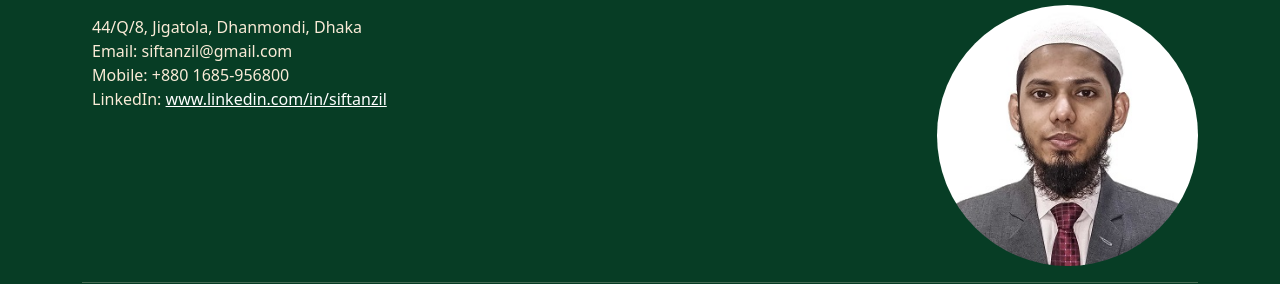
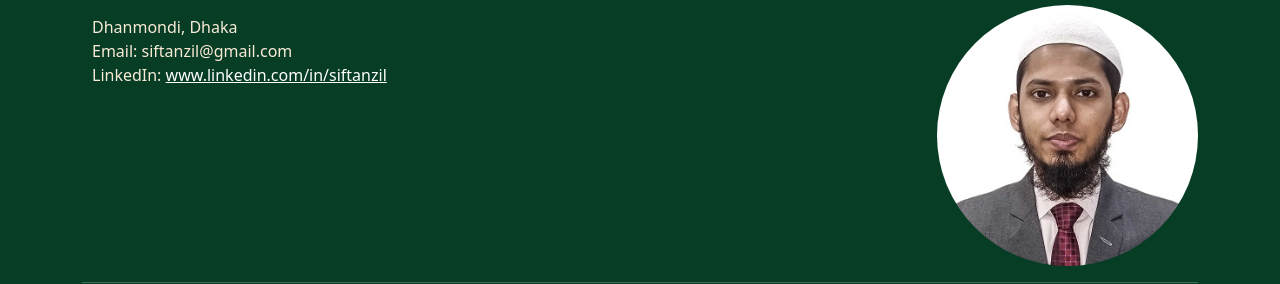
Before and after one commit to siftanzil/siftanzil.github.io, a plain HTML site: page resume/index.html in a window 1280 px wide. Shown: the part 73-357 px from the top of the page. Drawn offline with nearby package versions, Linux system fonts and the light colour scheme.

Commit message:
Update index.html

```diff
--- a/resume/index.html
+++ b/resume/index.html
@@ -18,9 +18,8 @@
         <div class="container-flex">
             <div class="row">
                 <div class="col">
-                    <p> 44/Q/8, Jigatola, Dhanmondi, Dhaka <br>
+                    <p> Dhanmondi, Dhaka <br>
                         Email: siftanzil@gmail.com <br>
-                        Mobile: +880 1685-956800 <br>
                         LinkedIn: <a href="www.linkedin.com/in/siftanzil"
                             style="color: white;">www.linkedin.com/in/siftanzil</a> <br>
                     </p>
```
